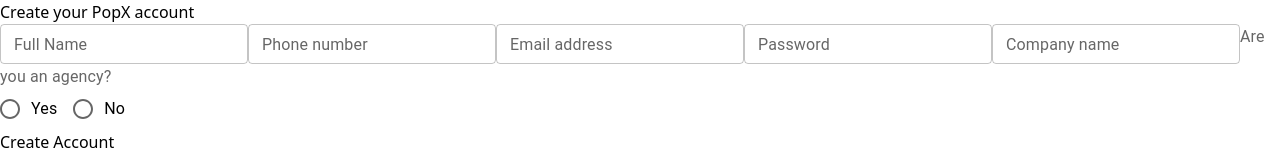
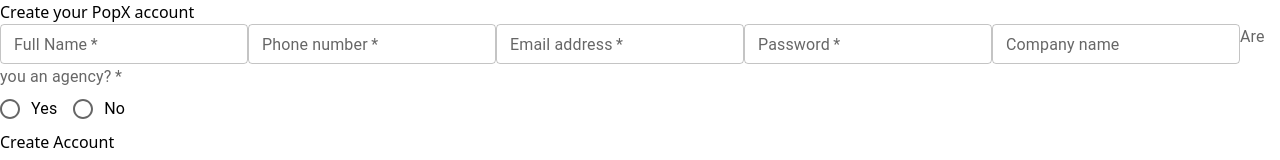
Before and after one commit to Utkarsh-Sharan/PopX-educase-assessment, a React (Vite) app: page /register in a window 1280 px wide. Shown: the top 160 px of the page. Built offline with nearby package versions, Linux system fonts and the light colour scheme.

Commit message:
add required attribute to signup form text fields

```diff
--- a/src/components/forms/SignupForm.jsx
+++ b/src/components/forms/SignupForm.jsx
@@ -26,6 +26,7 @@
     <form className='h-full flex flex-col justify-between'>
         <div className='flex flex-col gap-5'>
             <TextField
+                required
                 label="Full Name"
                 placeholder='Enter full name'
                 size='small'
@@ -34,6 +35,7 @@
                 onChange={handleChange}
             />
             <TextField
+                required
                 label="Phone number"
                 placeholder='Enter phone number'
                 size='small'
@@ -42,6 +44,7 @@
                 onChange={handleChange}
             />
             <TextField
+                required
                 label="Email address"
                 placeholder='Enter email address'
                 size='small'
@@ -50,6 +53,7 @@
                 onChange={handleChange}
             />
             <TextField
+                required
                 label="Password"
                 placeholder='Enter password'
                 size='small'
@@ -65,7 +69,7 @@
                 value={formData.companyName}
                 onChange={handleChange}
             />
-            <FormLabel>Are you an agency?</FormLabel>
+            <FormLabel required>Are you an agency?</FormLabel>
             <RadioGroup row>
                 <FormControlLabel value={"Yes"} control={<Radio />} label="Yes" />
                 <FormControlLabel value={"No"} control={<Radio />} label="No" />
```
